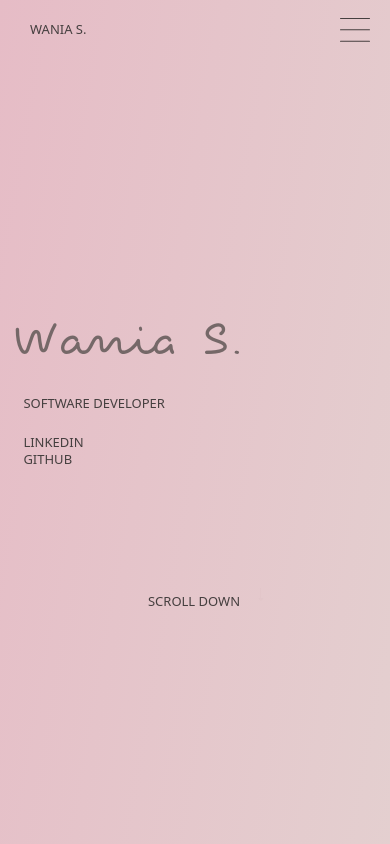
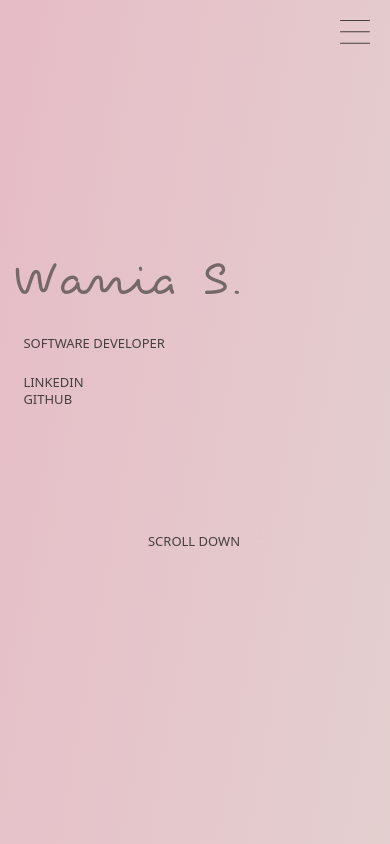
Before and after one commit to wania-sharif/wania-portfolio, a React (Vite) app: page / in a window 390 px wide. Shown: the top 844 px of the page. Built offline with nearby package versions, Linux system fonts and the light colour scheme.

Commit message:
#5 complete mobile nav and its functionality - create the mobile nav component - move nav button (burger) into components file - hide nav bar on small screens + move nav button into App - store state of mobile nav opened in useState

```diff
--- a/src/App.jsx
+++ b/src/App.jsx
@@ -4,12 +4,31 @@ import Contact from './components/Contact/Contact'
 import Header from './components/Header/Header'
 import Home from './components/Home/Home'
 import Projects from './components/Projects/Projects'
+import MobileNav from './components/MobileNav/MobileNav'
+import { useState } from 'react'
+import Burger from './components/Burger/Burger'
 
 function App() {
+  // State to toggle the mobile navigation menu
+  const [navOpened, setNavOpened] = useState(false)
+
+  /** This function handles the toggle of the mobile navigation menu.
+   * It prevents the default action of the event, then toggles
+   * the state of navOpened. It is passed as a prop to the Burger component,
+   * from which it is called when the burger icon receives a click event.
+   *
+   * @param {Event} e click event
+   */
+  function handleNavToggle(e) {
+    e.preventDefault();
+    setNavOpened(!navOpened);
+  }
 
   return (
     <div className='App'>
       <Header />
+      <Burger handleNavToggle={handleNavToggle} />
+      <MobileNav state={navOpened}/>
       <Home />
       <Projects />
       <About />
--- a/src/components/Header/Burger/Burger.jsx
+++ b/src/components/Burger/Burger.jsx
@@ -1,9 +1,9 @@
 import React from 'react';
 import './burger.css';
 
-const Burger = () => {
+const Burger = (props) => {
   return (
-    <div>
+    <div onClick={(e) => props.handleNavToggle(e)} className="burger-container">
       <label className="burger" htmlFor="burger">
         <input type="checkbox" id="burger" />
         <span />
--- a/src/components/Header/Burger/burger.css
+++ b/src/components/Burger/burger.css
@@ -1,4 +1,11 @@
 /* From Uiverse.io by Cevorob */
+.burger-container {
+    display: none;
+    position: fixed;
+    top: 20px;
+    right: 20px;
+    z-index: 3;
+}
 .burger {
     position: relative;
     width: 30px;
@@ -58,3 +65,10 @@
     top: 21px;
     left: 7px;
 }
+
+/* smaller screen styles */
+@media screen and (max-width: 860px) {
+    .burger-container {
+        display: block;
+    }
+}
--- a/src/components/Header/Header.jsx
+++ b/src/components/Header/Header.jsx
@@ -1,6 +1,5 @@
 import React from 'react';
 import './header.css';
-import Burger from './Burger/Burger';
 
 const Header = () => {
     return (
@@ -21,9 +20,6 @@ const Header = () => {
             <ul>
                 <li><a href="#contact" className='underline'>CONTACT</a></li>
             </ul>
-            <ul>
-                <Burger />
-            </ul>
         </div>
     );
 };
--- a/src/components/Header/header.css
+++ b/src/components/Header/header.css
@@ -5,7 +5,7 @@
     height: 60px;
     position: sticky;
     top: 0;
-    z-index: 2;
+    z-index: 3;
     font-size: 13px;
 }
 
@@ -17,9 +17,6 @@
 }
 .header > ul:nth-of-type(2) {
     width: 580px;
-}
-.header > ul:nth-of-type(4) {
-    display: none;
 }
 
 /* header list items  */
@@ -44,14 +41,11 @@
 
 /* smaller screen styles */
 @media screen and (max-width: 860px) {
+    .header {
+        display: none;
+        justify-content: flex-end;
+    }
     .header > ul {
-        width: fit-content;
-        padding: 0 20px;
-    }
-    .header > ul:nth-of-type(2), .header > ul:nth-of-type(3) {
         display: none;
     }
-    .header > ul:nth-of-type(4) {
-        display: block;
-    }
 }
--- /dev/null
+++ b/src/components/MobileNav/MobileNav.jsx
@@ -0,0 +1,18 @@
+import './mobileNav.css';
+
+const MobileNav = (props) => {
+    return (
+        <div className={"mobile-nav" + (props.state ? " open" : "")}>
+            <ul>
+                <li><a href="">HOME</a></li>
+                <li><a href="#projects">PROJECTS</a></li>
+                <li><a href="#about">ABOUT ME</a></li>
+                <li><a href="https://drive.google.com/file/d/1qDexofZBdZ7bYsMRQ84dvZZ6GAEHSIRg/view?usp=sharing"
+                       target="_blank">VIEW RESUME</a></li>
+                <li><a href="#contact">CONTACT</a></li>
+            </ul>
+        </div>
+    );
+}
+
+export default MobileNav;
--- /dev/null
+++ b/src/components/MobileNav/mobileNav.css
@@ -0,0 +1,37 @@
+.mobile-nav {
+    box-sizing: border-box;
+    width: 100vw;
+    height: 270px;
+    position: fixed;
+    top: -270px;
+    right: 0;
+    z-index: 2;
+    background-color: rgba(199, 206, 195, 0.839);
+    border: 1px solid var(--brown);
+    text-align: right;
+    padding-top: 2em;
+
+    display: flex;
+    flex-direction: column;
+    justify-content: center;
+
+    transition-duration: 700ms;
+}
+
+/* nav list item  */
+.mobile-nav li {
+    padding-right: 2em;
+    margin: 1em 0;
+}
+
+/* move down when nav is open  */
+.mobile-nav.open {
+    top: 0;
+}
+
+/* smaller screen styles */
+@media screen and (min-width: 861px) {
+    .mobile-nav {
+        display: none;
+    }
+}
```
